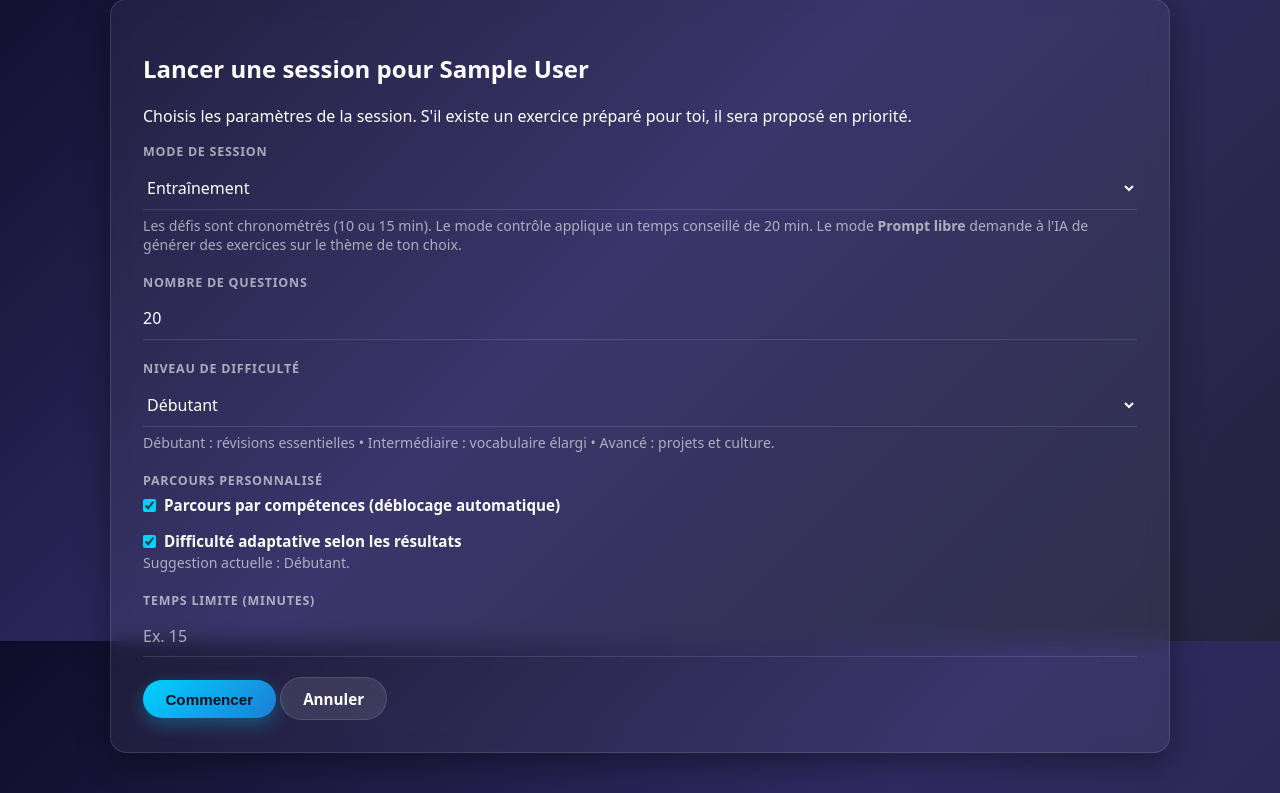
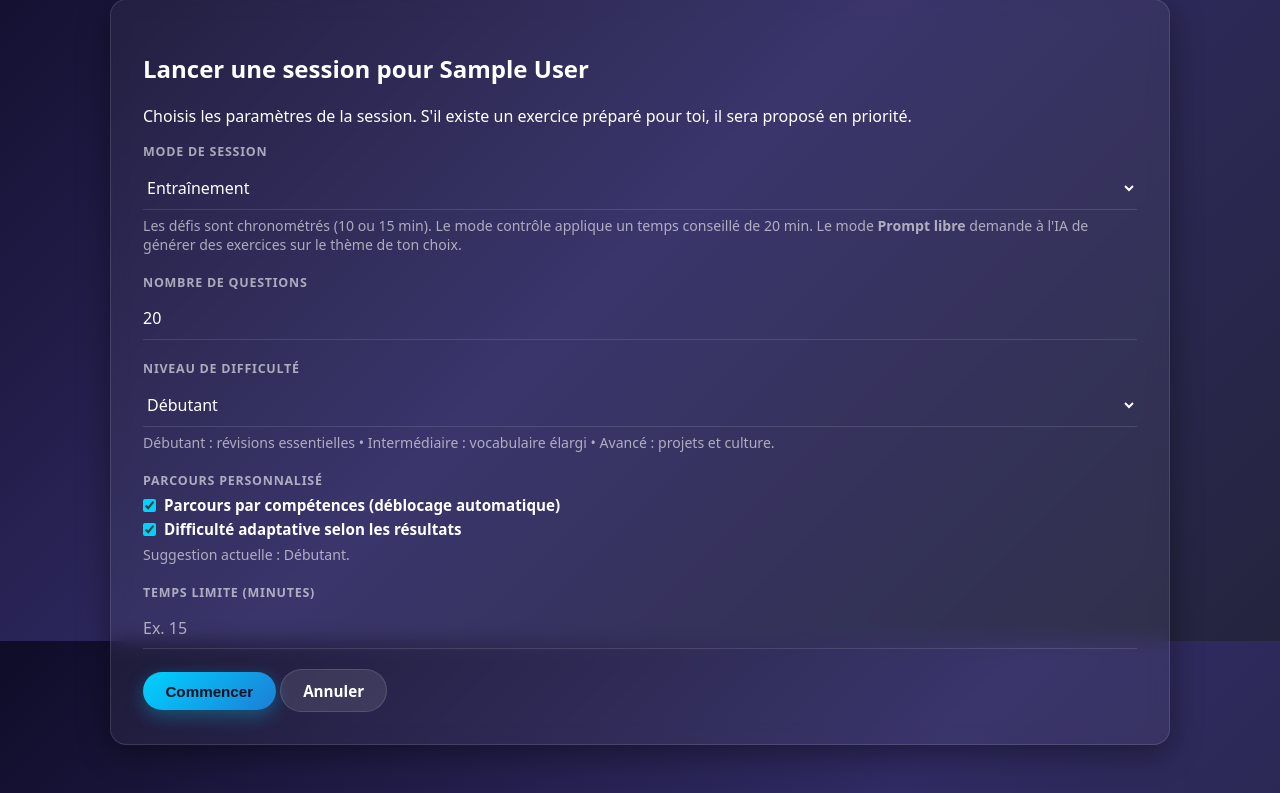
Before and after one commit to ttiot/English_exercice, a Flask app: page /students/1/sessions/new in a window 1280 px wide. Shown: the part 159-952 px from the top of the page. Run offline with Flask 3, Linux system fonts and the light colour scheme; the visitor is signed in with stand-in values (Sample User, id 1); tables that the repository leaves empty hold one stand-in row (values such as "Sample post"); parts of the project's set-up code (start-up, migrations or seed data) failed here and were passed over; some libraries are stand-ins or nearby versions.

Commit message:
fix(css): correct checkbox layout broken by global form input padding
Le padding vertical hérité de `form input` surdimensionnait la box des
checkboxes dans les conteneurs flex. Ajoute `padding: 0`, `flex-shrink: 0`
et `cursor: pointer` à l'override `.checkbox input[type='checkbox']`.
Ajoute également la classe `.checkbox-group` (flex colonne) et wrappe les
deux checkboxes de session_form.html dans ce conteneur.

Co-Authored-By: Claude Sonnet 4.6 <noreply@anthropic.com>

```diff
--- a/app/static/css/style.css
+++ b/app/static/css/style.css
@@ -200,9 +200,23 @@ form select option { background: #302b63; color: var(--text-primary); }
 .checkbox input[type='checkbox'],
 .checkbox-inline input[type='checkbox'] {
   width: auto;
+  flex-shrink: 0;
   margin: 0;
+  padding: 0;
   border-bottom: none;
   accent-color: var(--accent-cyan);
+  cursor: pointer;
+}
+
+.checkbox-group {
+  display: flex;
+  flex-direction: column;
+  gap: 0.25rem;
+  margin-bottom: 1.25rem;
+}
+.checkbox-group .checkbox,
+.checkbox-group .checkbox-inline {
+  margin-bottom: 0;
 }
 
 .form-help {
--- a/app/templates/session_form.html
+++ b/app/templates/session_form.html
@@ -46,6 +46,7 @@
       </p>
 
       <label>Parcours personnalisé</label>
+      <div class="checkbox-group">
         <label class="checkbox-inline">
           <input type="checkbox" name="skill_path" value="1" {% if default_skill_path %}checked{% endif %} />
           Parcours par compétences (déblocage automatique)
@@ -54,6 +55,7 @@
           <input type="checkbox" name="adaptive_difficulty" value="1" {% if default_adaptive %}checked{% endif %} />
           Difficulté adaptative selon les résultats
         </label>
+      </div>
       {% if recommended_difficulty %}
         <p class="form-help">
           Suggestion actuelle : {{ difficulty_labels.get(recommended_difficulty, recommended_difficulty|title) }}.
```
Lines whose indentation alone changed are shown as unchanged.
